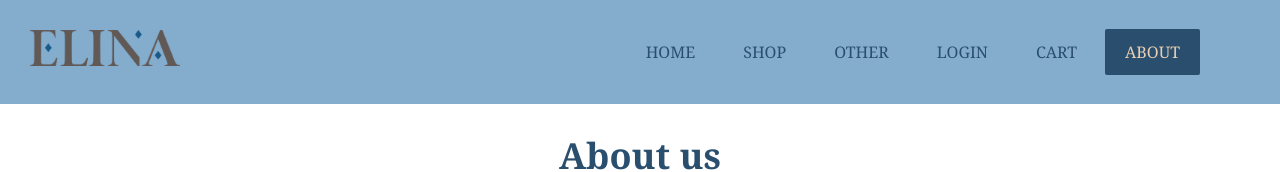
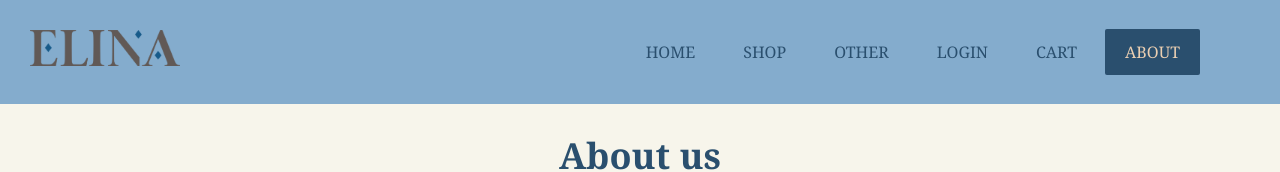
Before and after one commit to DinaVrandecic/HCI-2023-24, a Next.js app in the folder semester-project/: page /about in a window 1280 px wide. Shown: the top 172 px of the page. Built offline with nearby package versions, Linux system fonts and the light colour scheme.

Commit message:
z indexes fixed

```diff
--- a/semester-project/app/_components/HeroSection.tsx
+++ b/semester-project/app/_components/HeroSection.tsx
@@ -6,7 +6,7 @@ export default function HeroSection() {
   return (
     <section className="container flex flex-col lg:flex-row justify-between items-center gap-10 w-screen relative mb-[200px] lg:px-10">
       <div className="flex-1 w-full max-w-[600px] flex flex-col gap-[5px] order-2 lg:order-1 md:order-1 md:m-[50px]">
-        <h1 className="font-serif text-6xl font-extrabold text-blue1 whitespace-break-spaces">
+        <h1 className="font-serif text-6xl font-extrabold text-blue1 ">
           Your Ultimate Jewelry Destination
         </h1>
         <p className="font-serif text-xl whitespace-break-spaces text-brown1">
--- a/semester-project/app/layout.tsx
+++ b/semester-project/app/layout.tsx
@@ -43,7 +43,8 @@ export default function RootLayout({
 
   return (
     <html lang="en">
-      <body className={inter.className}>
+<body className={`${inter.className} bg-page_background`}>
+
 
       <Navbar pages={pages} />
       {/* <div className="hidden md:flex w-2/3 lg:flex lg:w-1/2 items-center justify-evenly">
--- a/semester-project/app/page.tsx
+++ b/semester-project/app/page.tsx
@@ -4,7 +4,7 @@ import CustomerReviews from "./_components/CustomerReviews";
 
 export default function Home() {
   return (
-    <main className="flex flex-col justify-between items-center -z-20 relative bg-page_background">
+    <main className="flex flex-col justify-between items-center relative">
       <HeroSection />
       <CollectionSection />
       <CustomerReviews/>
--- a/semester-project/components/Navbar.tsx
+++ b/semester-project/components/Navbar.tsx
@@ -17,9 +17,8 @@ const Navbar: FC<NavbarProps> = ({ pages }) => {
   const pathName = usePathname();
 
   return (
-    <div>
-    <div className=" justify-between hidden md:flex lg:flexg:w-1/2l bg-nf_blue mb-15">
-      <div className="mx-[30px] mt-[30px]">
+    <div className=" justify-between sticky z-10 top-0 hidden md:flex lg:flexg:w-1/2l bg-nf_blue mb-15">
+      <div className="mx-[10px] lg:mx-[30px] mt-[30px]">
       <Image
         src={logoImage}
         alt="Hero Image"
@@ -27,7 +26,7 @@ const Navbar: FC<NavbarProps> = ({ pages }) => {
         height={150}
       />
       </div>
-    <nav className="flex items-center justify-end px-20 py-10">
+    <nav className="flex items-center justify-end lg:px-[80px] py-[40px]">
       <ul className="flex gap-2">
         {Object.entries(pages).map(([name, path]) => (
           <li key={name}>
@@ -46,8 +45,6 @@ const Navbar: FC<NavbarProps> = ({ pages }) => {
       </ul>
     </nav>
     </div>
-
-    </div>
   );
 };
 export default Navbar;
```
